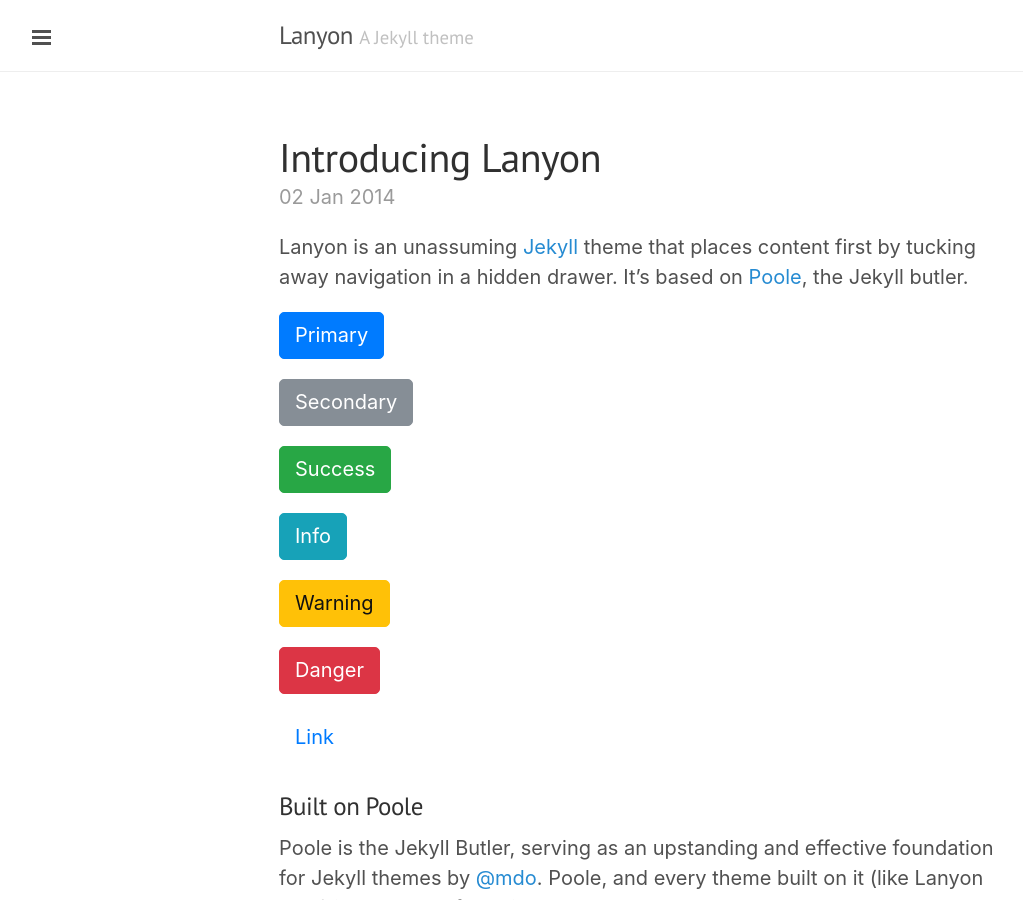
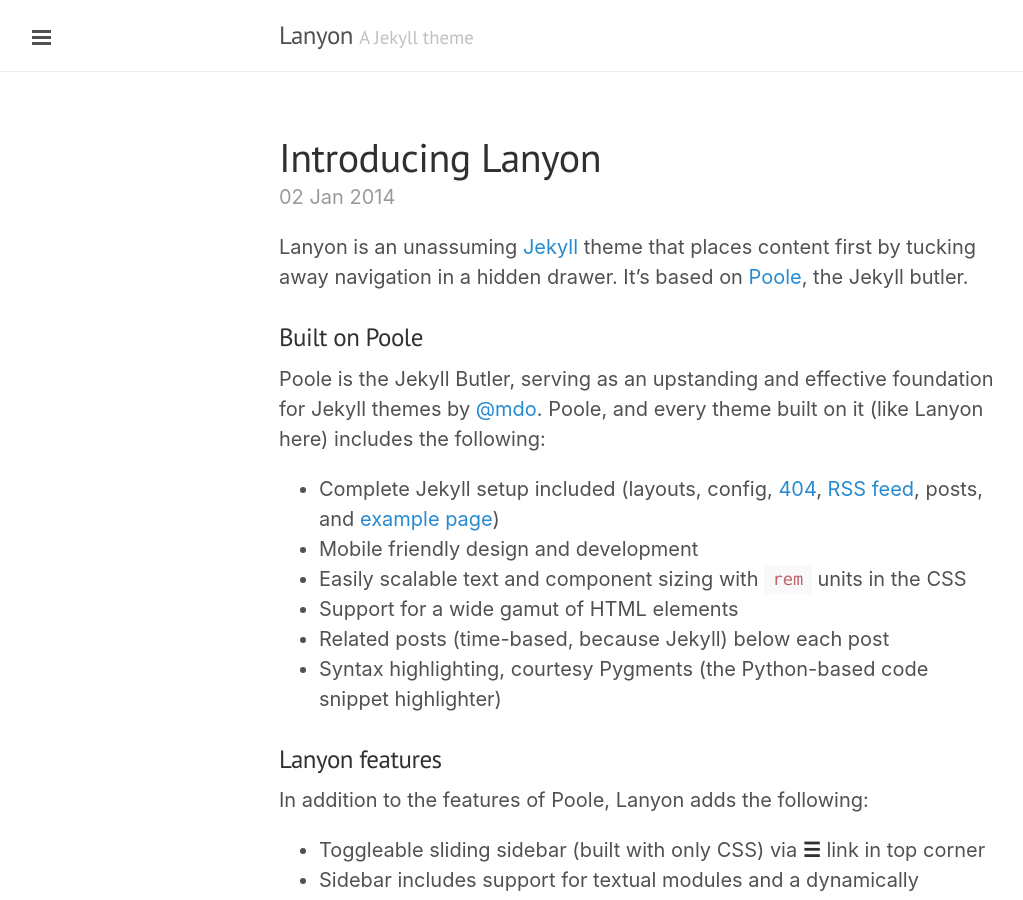
Before and after one commit to gmavrom33/gmavrom33.github.io, a Jekyll site: the page built from _posts/2014-01-02-introducing-lanyon.md, in a window 1280 px wide and 900 px high. Shown: the whole window, without its empty margins (1-1024 px from the left). Built offline with Jekyll 4.4.1, drawn with Linux system fonts in a browser that asks for light colours; Markdown is read by kramdown in place of the engine named in the settings.

Commit message:
Removed buttons

```diff
--- a/_posts/2014-01-02-introducing-lanyon.md
+++ b/_posts/2014-01-02-introducing-lanyon.md
@@ -4,27 +4,6 @@ title: Introducing Lanyon
 ---
 
 Lanyon is an unassuming [Jekyll](http://jekyllrb.com) theme that places content first by tucking away navigation in a hidden drawer. It's based on [Poole](http://getpoole.com), the Jekyll butler.
-
-<button type="button" class="btn btn-primary">Primary</button>
-
-<!-- Secondary, outline button -->
-<button type="button" class="btn btn-secondary">Secondary</button>
-
-<!-- Indicates a successful or positive action -->
-<button type="button" class="btn btn-success">Success</button>
-
-<!-- Contextual button for informational alert messages -->
-<button type="button" class="btn btn-info">Info</button>
-
-<!-- Indicates caution should be taken with this action -->
-<button type="button" class="btn btn-warning">Warning</button>
-
-<!-- Indicates a dangerous or potentially negative action -->
-<button type="button" class="btn btn-danger">Danger</button>
-
-<!-- Deemphasize a button by making it look like a link while maintaining button behavior -->
-<button type="button" class="btn btn-link">Link</button>
-
 
 ### Built on Poole
 
```
